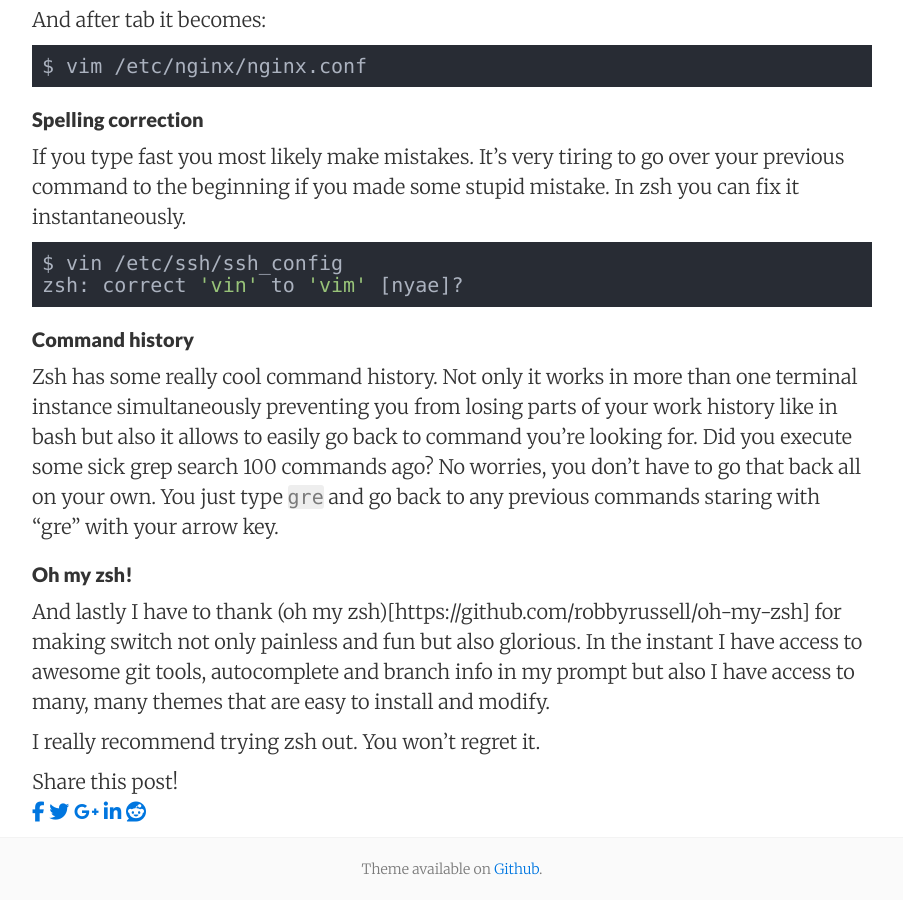
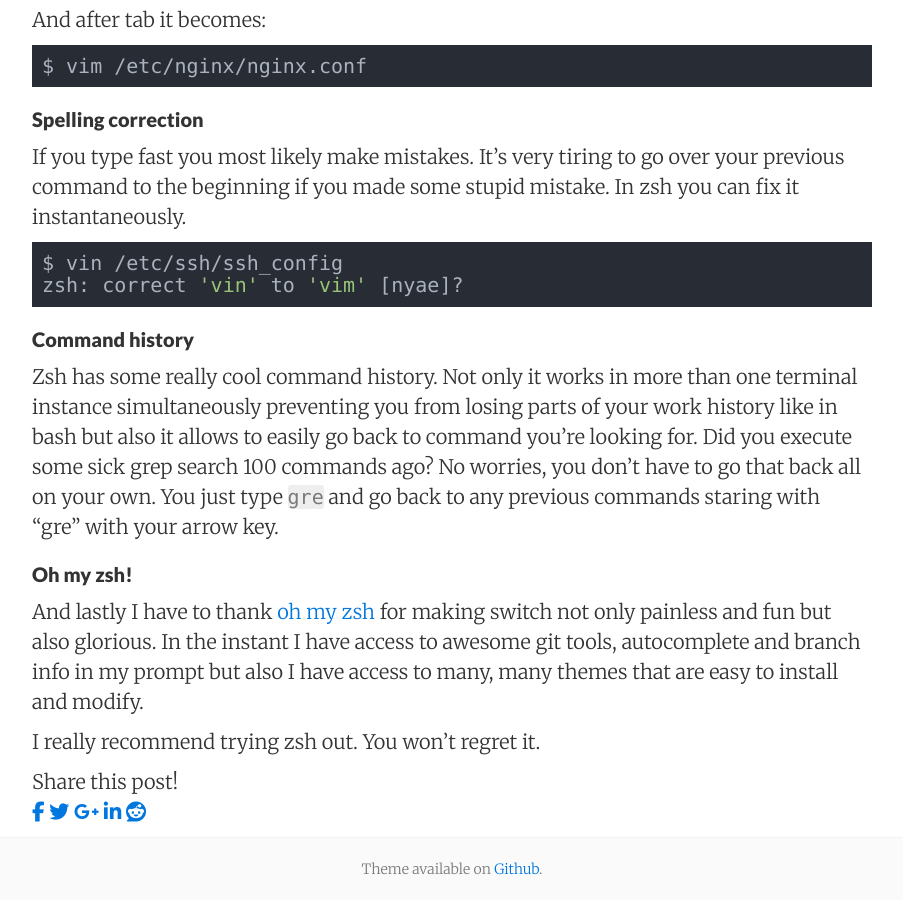
Before and after one commit to Loji/loji.github.io, a Jekyll site: the page built from _posts/2017-03-21-oh-my-zsh-its-good.md, in a window 1280 px wide and 900 px high, scrolled down 1218 px. Shown: the whole window, without its empty margins (188-1091 px from the left). Built offline with Jekyll 4.4.1, drawn with Linux system fonts in a browser that asks for light colours; nearby versions of some CDN libraries; comment, search, counter and statistics services are not loaded.

Commit message:
Fixing bad link

```diff
--- a/_posts/2017-03-21-oh-my-zsh-its-good.md
+++ b/_posts/2017-03-21-oh-my-zsh-its-good.md
@@ -73,7 +73,7 @@ staring with "gre" with your arrow key.
 
 #### Oh my zsh!
 
-And lastly I have to thank (oh my zsh)[https://github.com/robbyrussell/oh-my-zsh]
+And lastly I have to thank [oh my zsh](https://github.com/robbyrussell/oh-my-zsh)
 for making switch not only painless and fun but also glorious. In the instant I
 have access to awesome git tools, autocomplete and branch info in my prompt but
 also I have access to many, many themes that are easy to install and modify.
```
